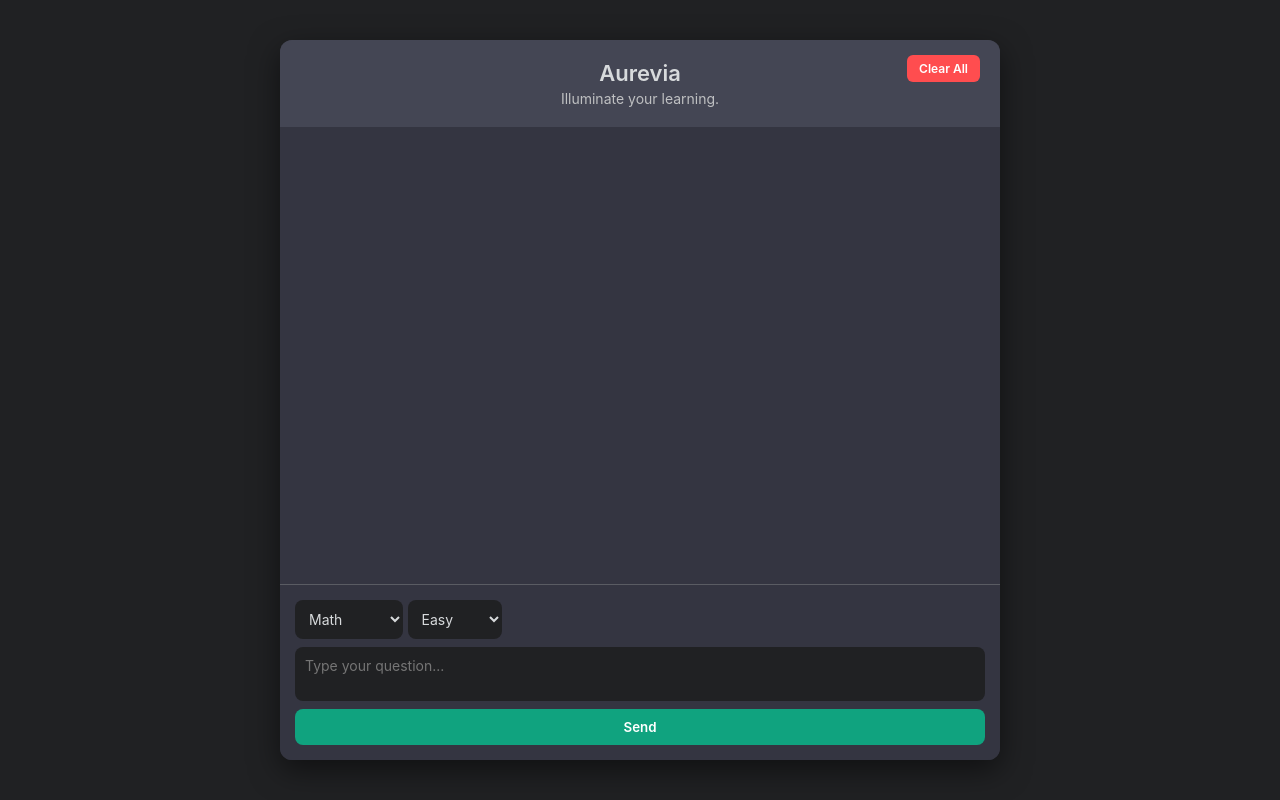
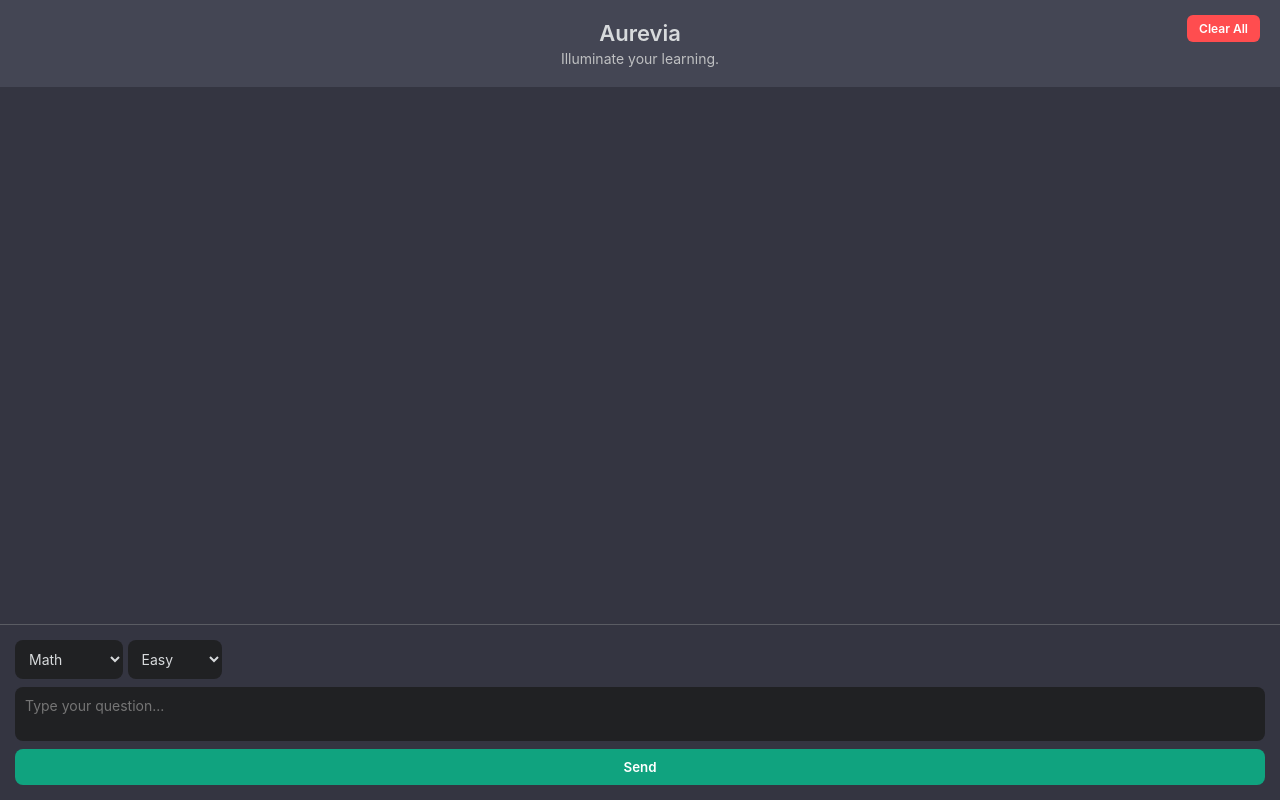
Before and after one commit to digital-doctors/aurevia-app, a Flask app: page / in a window 1280 px wide. Run offline with Flask 3, Linux system fonts and the light colour scheme.

Commit message:
Update style.css

```diff
--- a/static/style.css
+++ b/static/style.css
@@ -5,24 +5,30 @@
     box-sizing: border-box;
     font-family: 'Inter', sans-serif;
 }
-body {
+html, body {
+    width: 100%;
+    height: 100%;
+    overflow: hidden;           /* Prevent scrolling */
+    touch-action: none;         /* Prevent touch scrolling */
+    -webkit-user-select: none;  /* Disable text selection */
+    -ms-user-select: none;
+    user-select: none;
+    -webkit-touch-callout: none; /* Disable long-press menu on iOS */
     background-color: #202123;
     color: #d7dadc;
     display: flex;
     justify-content: center;
     align-items: center;
-    height: 100vh;
 }
 
 /* Chat wrapper */
 .chat-wrapper {
     display: flex;
     flex-direction: column;
-    width: 100%;
-    max-width: 720px;
-    height: 90vh;
+    width: 100vw;      /* Full width */
+    height: 100vh;     /* Full height */
     background-color: #343541;
-    border-radius: 12px;
+    border-radius: 0;  /* No rounding for app feel */
     overflow: hidden;
     box-shadow: 0 10px 30px rgba(0,0,0,0.5);
 }
@@ -51,6 +76,7 @@ body {
     flex-direction: column;
     gap: 12px;
     overflow-y: auto;
+    overscroll-behavior: contain; /* prevent scroll chaining on mobile */
 }
 
 /* Scrollbar */
```
Also changed, not shown: other parts of static/style.css (+19 -21 lines).
